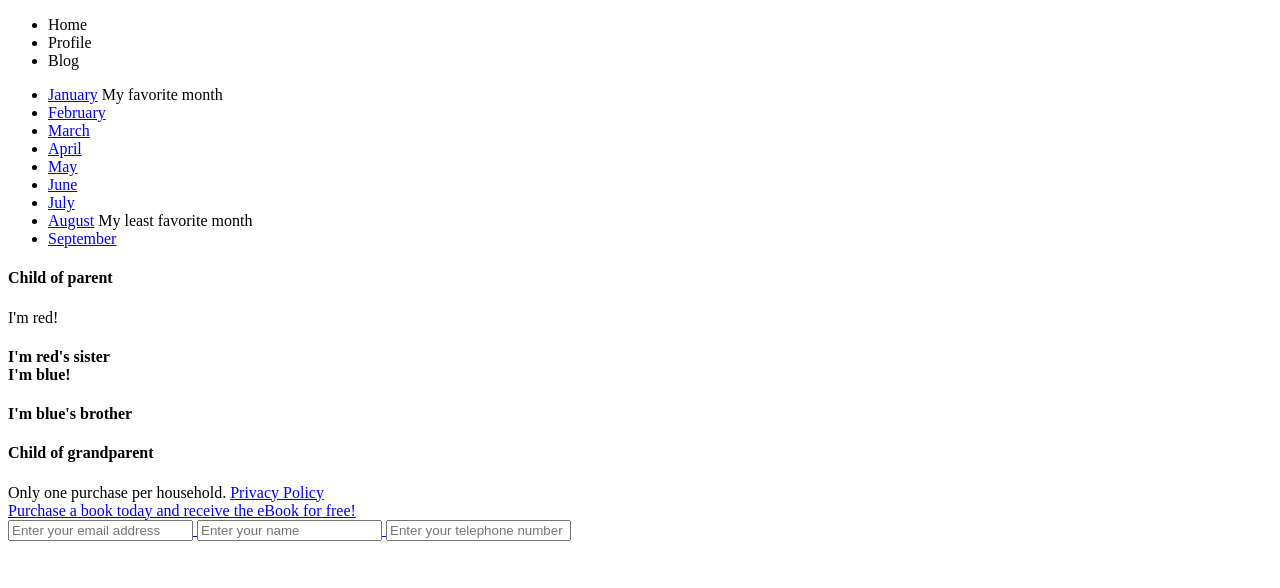
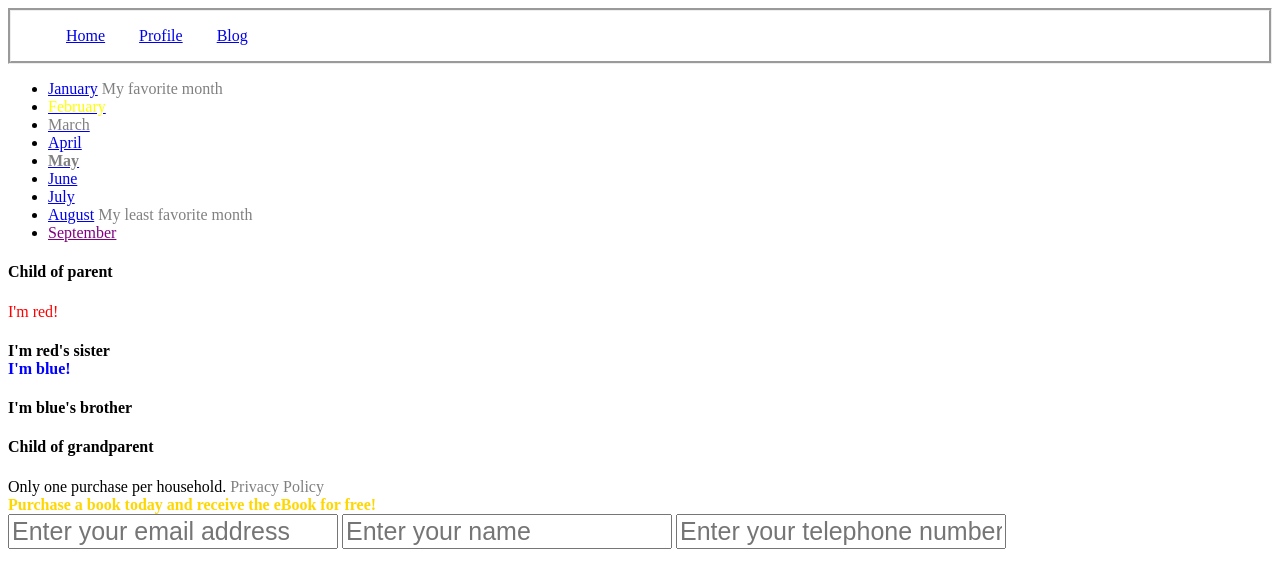
Before and after one commit to Thomaswaters05/css-selectors, a plain HTML site: page index.html in a window 1280 px wide. Drawn offline with Linux system fonts and the light colour scheme.

Commit message:
finished all but 2 (need help

```diff
--- a/index.html
+++ b/index.html
@@ -6,14 +6,16 @@
 </head>
 <body>
 
-<header>
+<header class="heading">
+<nav>
    <ul>
-    <li>Home</li>
-    <li>Profile</li>
-    <li>Blog</li>
+      <li><a href="#">Home</a></li>
+      <li><a href="#">Profile</a></li>
+      <li><a href="#">Blog</a></li>
    </ul>
+</nav>
 </header>
-
+<article>
  <section>
   <div class="month-list">
     <ul>
@@ -57,27 +59,30 @@
     </ul>
   </div>
  </section>
+</article>
 
+<article>
  <section>
   <div class="grandparent">
     <div class="parent">
       <h4>Child of parent</h4>
-      <div>
-        <div>I'm red!</div>
+      </div>
+        <div class="red">I'm red!</div>
         <h4>I'm red's sister
-        <div>I'm blue!</div>
+        <div class="blue">I'm blue!</div>
         <h4>I'm blue's brother</h4>
       </div>
     </div>
     <h4>Child of grandparent</h4>
   </div>
  </section>
+</article>
 
 <footer class="padded">
 
   <div class="disclaimer">
     Only one purchase per household.
-    <a href="#">
+    <a href="#"></a>
       <span class="footer-link">
         <span class="disabled">
           Privacy Policy
--- a/selectors.css
+++ b/selectors.css
@@ -0,0 +1,50 @@
+.heading {
+  border-style: groove;
+}
+
+.nav-bar{
+  list-style-type: none;
+  text-decoration: none;
+  padding: 8px;
+}
+
+nav ul li{
+  display: inline;
+  padding: 5px 15px;
+}
+
+.disabled{
+  color:grey;
+}
+
+a.disabled {
+  color:purple;
+
+}
+
+.active {
+color:yellow;
+
+}
+
+.red {
+  color:red;
+}
+
+.blue {
+  color:blue;
+}
+
+
+/*NTH CHILD? NOT SURE ASK IN GROUP*/
+
+
+.promo {
+  font-weight:bold;
+  color: gold;
+
+}
+
+input {
+  font-size: 25px;
+}
```
Lines whose indentation alone changed are shown as unchanged.
